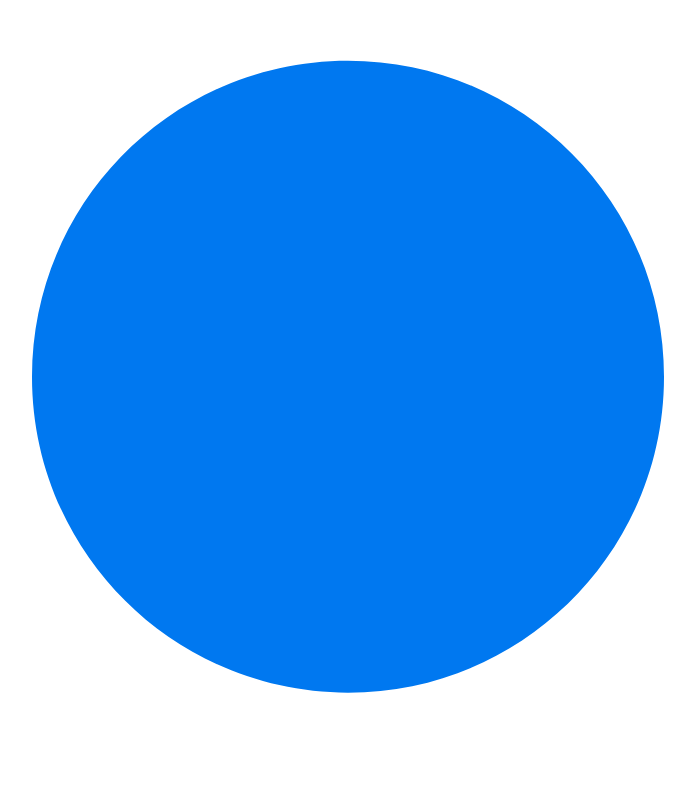
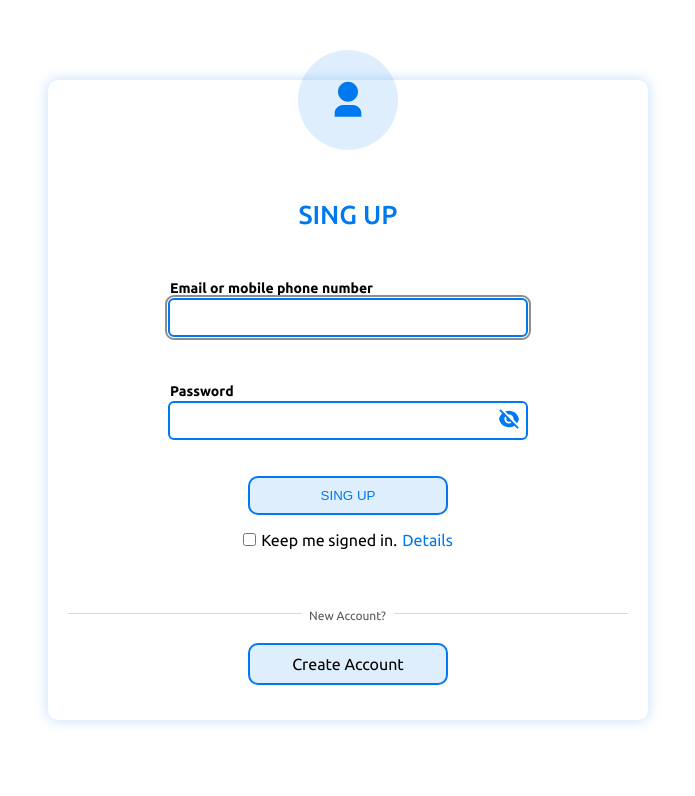
Before and after one commit to al-poberezhnyi/loginPage, a React (Vite) app: page / in a window 1280 px wide. Shown: the top 796 px of the page, without its empty margins (292-987 px from the left). Built offline with nearby package versions, Linux system fonts and the light colour scheme.

Commit message:
add test style

```diff
--- /dev/null
+++ b/src/common/_tamplates.scss
@@ -0,0 +1,11 @@
+%df-center {
+    display: flex;
+    justify-content: center;
+    align-items: center;
+}
+
+%fd-column-ai-center {
+    display: flex;
+    flex-direction: column;
+    align-items: center;
+}
--- a/src/components/Forms/LoginForm/LoginForm.module.scss
+++ b/src/components/Forms/LoginForm/LoginForm.module.scss
@@ -0,0 +1,190 @@
+@use './../../../common/variables' as v;
+@use './../../../common/tamplates';
+
+$main-color: #0078f0;
+
+//
+.loginForm {
+    font-family: 'Ubuntu', serif;
+    text-align: center;
+}
+
+.innerContainer {
+    @extend %df-center;
+
+    width: 100%;
+    min-width: 375px;
+    min-height: 100vh;
+}
+
+.loginFormContainer {
+    @extend %fd-column-ai-center;
+
+    width: 100%;
+    max-width: 600px;
+    height: 640px;
+    padding: 20px;
+
+    border-radius: 10px;
+    box-shadow: 0 0 14px 0.1px #0078f040;
+}
+
+.loginImage {
+    @extend %df-center;
+
+    width: 100px;
+    height: 100px;
+
+    background-color: #0078f020;
+    border-radius: 50%;
+
+    position: relative;
+    top: -50px;
+    > img {
+        width: 40px;
+        height: 40px;
+    }
+}
+
+.loginTitle {
+    font-size: 26px;
+    text-transform: uppercase;
+    font-weight: 500;
+    color: $main-color;
+    padding-bottom: 28px;
+}
+.form {
+    width: 100%;
+    display: flex;
+    flex-direction: column;
+    align-items: center;
+    gap: 16px;
+
+    margin-bottom: 56px;
+}
+.formContainer {
+    padding: 10px;
+    width: 100%;
+    max-width: 400px;
+
+    display: flex;
+    flex-direction: column;
+    align-items: center;
+    gap: 24px;
+}
+.loginFormBtn {
+    width: 100%;
+    max-width: 200px;
+    padding: 10px 20px;
+
+    cursor: pointer;
+
+    border: 2px solid $main-color;
+    background-color: #0078f020;
+    border-radius: 10px;
+    color: $main-color;
+    text-transform: uppercase;
+}
+.tetsLine {
+    width: 100%;
+    text-align: center;
+    position: relative;
+    margin-bottom: 20px;
+    &::after {
+        background-color: transparent;
+        border-top: 1px solid #d5d9d9;
+        content: '';
+        display: block;
+        height: 1px;
+        margin-top: -1px;
+        position: absolute;
+        top: 50%;
+        z-index: 1;
+        width: 100%;
+    }
+}
+.subTitle {
+    background-color: #fff;
+    color: #565959;
+    display: inline-block;
+    font-size: 12px;
+    font-weight: 400;
+    line-height: 1;
+    padding: 0 8px 0 7px;
+    position: relative;
+    z-index: 2;
+}
+.link {
+    width: 100%;
+    max-width: 200px;
+    padding: 10px 20px;
+    border: 2px solid #0078f0;
+    border-radius: 10px;
+    background-color: #0078f020;
+    cursor: pointer;
+}
+
+//--inputs
+.inputContainer {
+    position: relative;
+    padding: 10px;
+    width: 100%;
+
+    display: flex;
+    flex-direction: column;
+    align-items: start;
+    > span {
+        font-size: 14px;
+        font-weight: 600;
+        padding: 2px 2px;
+    }
+    > img {
+        position: absolute;
+        right: 18px;
+        top: 37px;
+        width: 22px;
+        height: 22px;
+        cursor: pointer;
+    }
+}
+
+.input {
+    width: 100%;
+    padding: 10px;
+    border: none;
+    border: 2px solid #0078f0;
+    border-radius: 6px;
+    outline: none;
+    caret-color: #0078f0;
+    &:focus {
+        outline: 2px solid #8f8c8c;
+        outline-offset: 1px;
+    }
+}
+.valid {
+    border: 2px solid #1f6e26;
+}
+.invalid {
+    border: 2px solid #ba0933;
+}
+.errors {
+    color: #ba0933;
+    font-size: 12px;
+    position: absolute;
+    top: 74px;
+    left: 12px;
+    > img {
+        width: 12px;
+        height: 12px;
+        margin-right: 4px;
+    }
+}
+.inputSignedIn {
+    padding: 10px;
+    > span {
+        padding: 0 5px;
+    }
+    > a {
+        color: $main-color;
+    }
+}
--- a/src/index.css
+++ b/src/index.css
@@ -0,0 +1,10 @@
+* {
+    margin: 0;
+    padding: 0;
+    box-sizing: border-box;
+}
+
+a {
+    text-decoration: none;
+    color: inherit;
+}
```
Also changed, not shown: src/common/_variables.scss (added).
